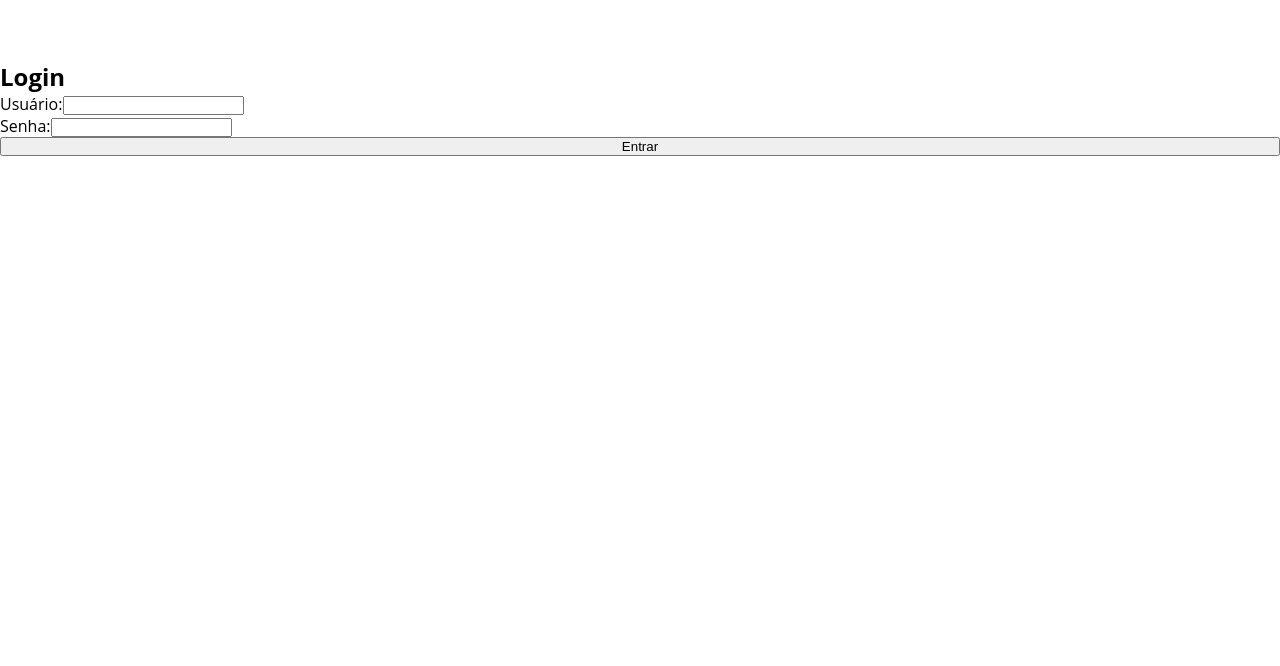
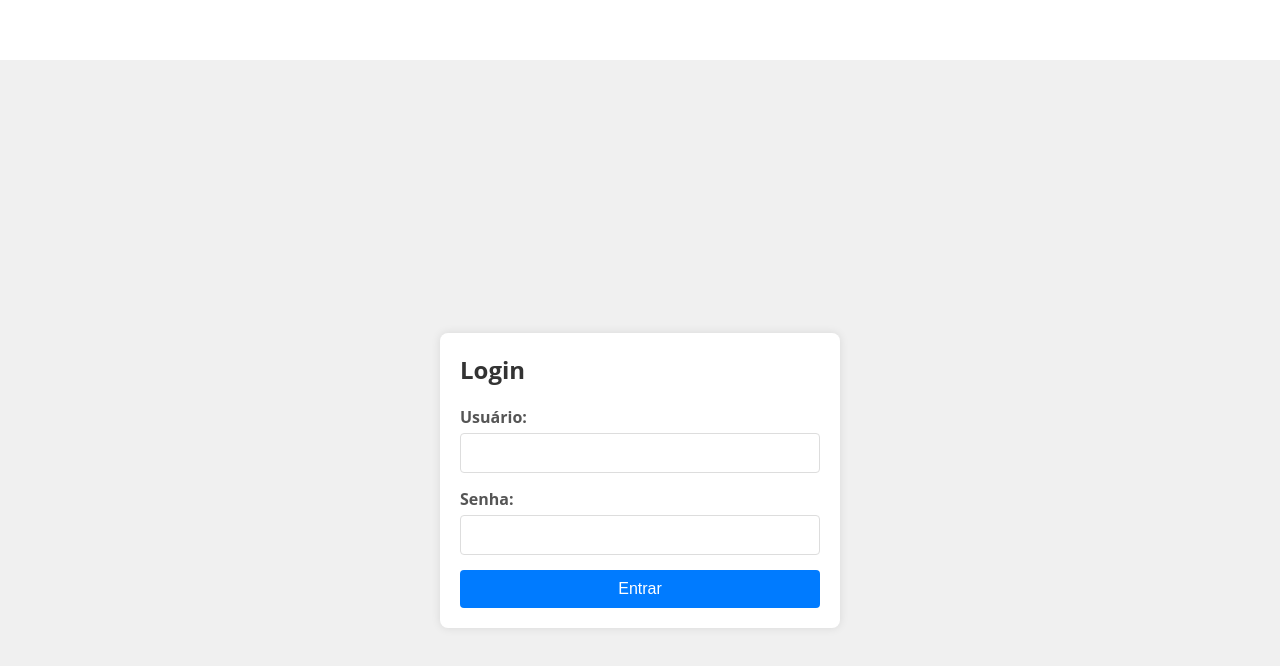
Before and after one commit to jrdiiaas/projeto, a React (Vite) app in the folder frontend/projeto/: page /login in a window 1280 px wide. Shown: the top 666 px of the page. Built offline with nearby package versions, Linux system fonts and the light colour scheme.

Commit message:
Estilização login

```diff
--- /dev/null
+++ b/frontend/projeto/src/pages/Login/index.css
@@ -0,0 +1,74 @@
+/* index.css */
+.login-container {
+    display: flex;
+    flex-direction: column;
+    align-items: center;
+    justify-content: center;
+    min-height: 100vh;
+    background-color: #f0f0f0;
+    padding: 20px;
+}
+
+.login-form {
+    background: #ffffff;
+    border-radius: 8px;
+    box-shadow: 0 0 10px rgba(0, 0, 0, 0.1);
+    padding: 20px;
+    width: 100%;
+    max-width: 400px;
+    box-sizing: border-box;
+}
+
+.login-form h2 {
+    margin-bottom: 20px;
+    color: #333;
+}
+
+.form-group {
+    margin-bottom: 15px;
+}
+
+.form-group label {
+    display: block;
+    font-weight: bold;
+    margin-bottom: 5px;
+    color: #555;
+}
+
+.form-group input {
+    width: 100%;
+    padding: 10px;
+    border: 1px solid #ddd;
+    border-radius: 4px;
+    font-size: 16px;
+    box-sizing: border-box;
+}
+
+.form-group input:focus {
+    border-color: #007bff;
+    outline: none;
+    box-shadow: 0 0 5px rgba(0, 123, 255, 0.2);
+}
+
+.login-button {
+    background-color: #007bff;
+    color: #ffffff;
+    border: none;
+    padding: 10px 20px;
+    font-size: 16px;
+    border-radius: 4px;
+    cursor: pointer;
+    width: 100%;
+    box-sizing: border-box;
+    transition: background-color 0.3s ease;
+}
+
+.login-button:hover {
+    background-color: #0056b3;
+}
+
+.error {
+    color: #ff0000;
+    margin-bottom: 15px;
+    font-size: 14px;
+}
--- a/frontend/projeto/src/pages/Login/index.jsx
+++ b/frontend/projeto/src/pages/Login/index.jsx
@@ -1,5 +1,6 @@
 import React, { useState } from "react";
 import { useNavigate, useLocation } from "react-router-dom";
+import "./index.css";
 
 const Login = () => {
     const [username, setUsername] = useState("");
@@ -25,11 +26,11 @@ const Login = () => {
     };
 
     return (
-        <div>
-            <h2>Login</h2>
-            {errorMessage && <div className="error">{errorMessage}</div>}
-            <form onSubmit={handleSubmit}>
-                <div>
+        <div className="login-container">
+            <form className="login-form" onSubmit={handleSubmit}>
+                <h2>Login</h2>
+                {errorMessage && <div className="error">{errorMessage}</div>}
+                <div className="form-group">
                     <label htmlFor="username">Usuário:</label>
                     <input
                         type="text"
@@ -38,7 +39,7 @@ const Login = () => {
                         onChange={(e) => setUsername(e.target.value)}
                     />
                 </div>
-                <div>
+                <div className="form-group">
                     <label htmlFor="password">Senha:</label>
                     <input
                         type="password"
@@ -47,7 +48,7 @@ const Login = () => {
                         onChange={(e) => setPassword(e.target.value)}
                     />
                 </div>
-                <button type="submit">Entrar</button>
+                <button type="submit" className="login-button">Entrar</button>
             </form>
         </div>
     );
```
